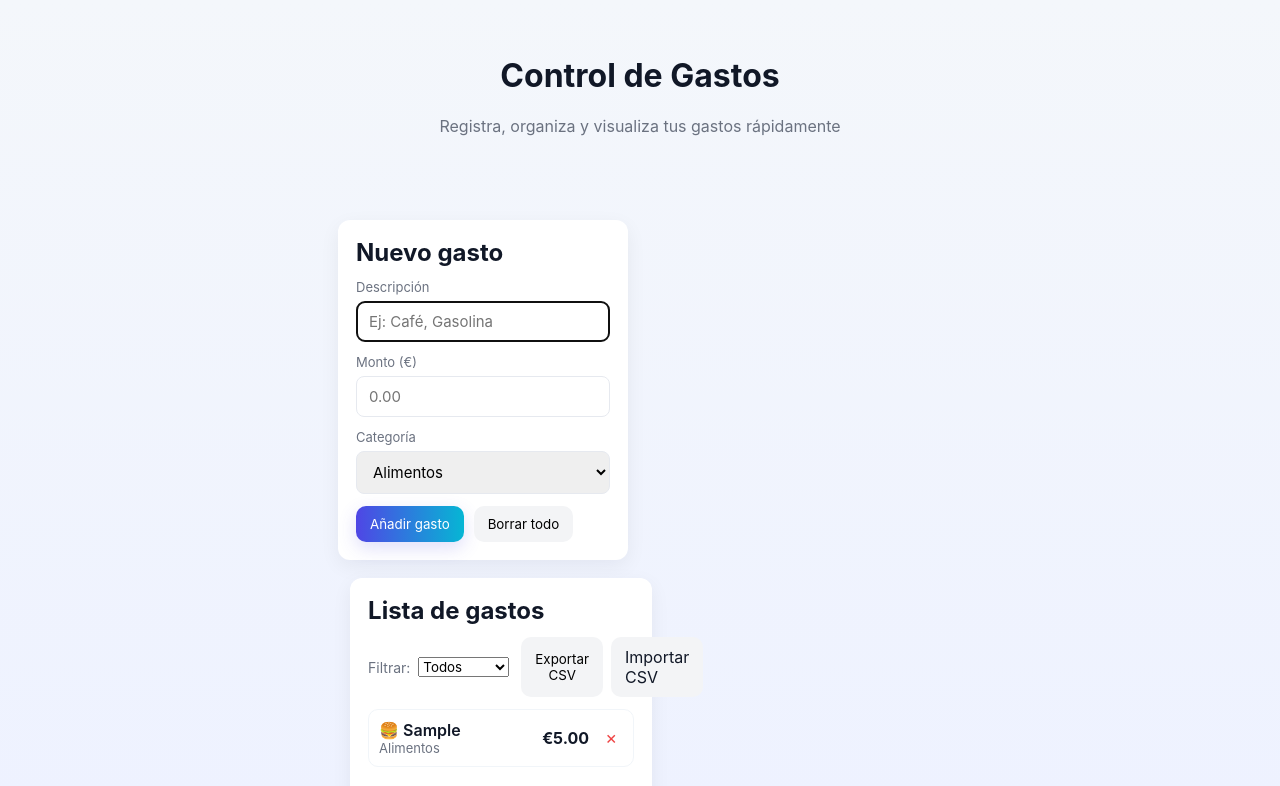
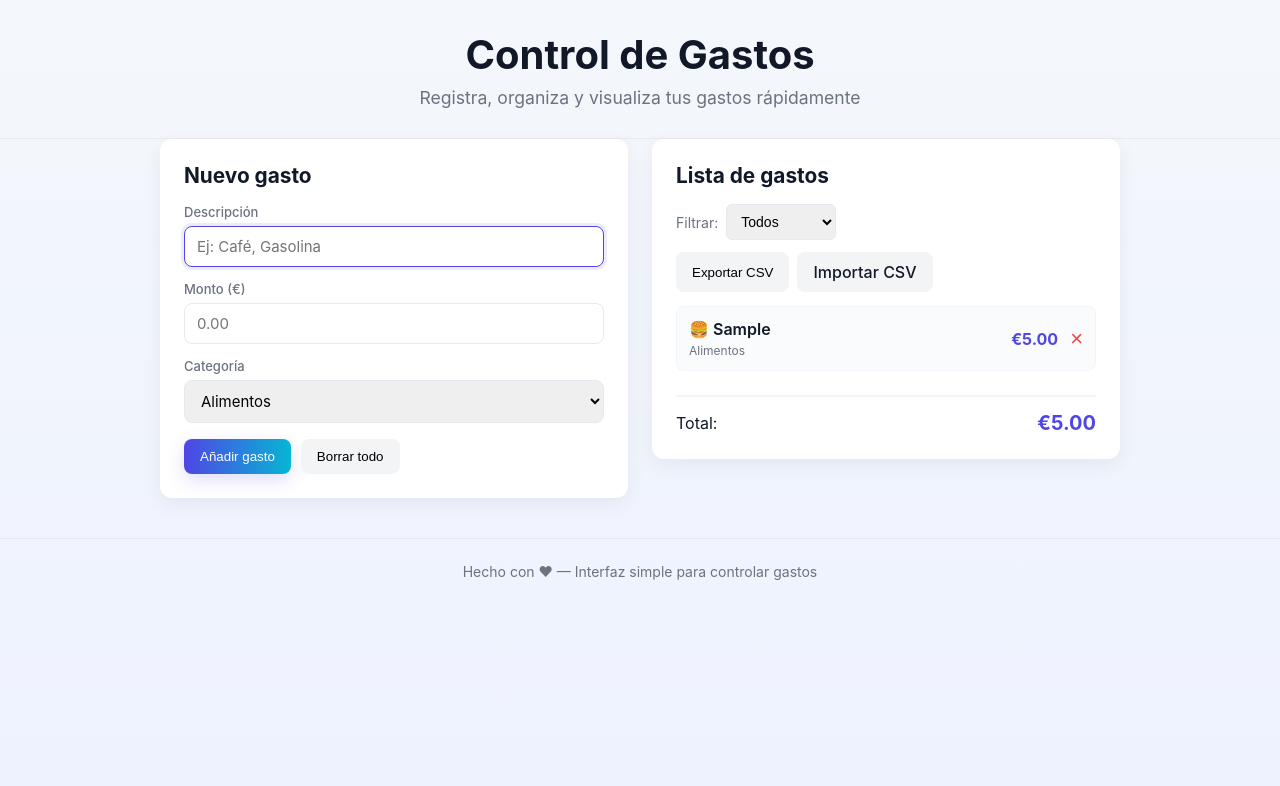
Before and after one commit to P0larCode/my-first-static-web-app, a website: page src/index.html in a window 1280 px wide. Both pictures are taken after typing "Sample", "5" into the empty fields and a click on the button "Añadir gasto". Shown: the top 786 px of the page. Drawn offline with Linux system fonts and the light colour scheme.

Commit message:
mejorar estilos CSS y estructura de diseño

```diff
--- a/src/styles.css
+++ b/src/styles.css
@@ -1,14 +1,3 @@
-* {
-  font-family: Inter, ui-sans-serif, system-ui, -apple-system, 'Segoe UI', Roboto, 'Helvetica Neue', Arial;
-}
-
-html, body {
-  margin: 0;
-  border: 0;
-  padding: 0;
-  background-color: #ffff;
-}
-
 :root{
   --bg:#f4f7fb;
   --card:#ffffff;
@@ -17,13 +6,16 @@ html, body {
   --accent-2:#06b6d4;
   --danger:#ef4444;
   --radius:12px;
-  --glass: rgba(255,255,255,0.6);
 }
 
-*{box-sizing:border-box}
-html,body{height:100%}
-body{
+*{
+  box-sizing:border-box;
   margin:0;
+  padding:0;
+}
+
+html, body {
+  height:100%;
   font-family: Inter, ui-sans-serif, system-ui, -apple-system, 'Segoe UI', Roboto, 'Helvetica Neue', Arial;
   background: linear-gradient(180deg,var(--bg),#eef2ff);
   color:#111827;
@@ -31,64 +23,274 @@ body{
   -moz-osx-font-smoothing:grayscale;
 }
 
-.container{max-width:980px;margin:28px auto;padding:0 18px}
+.container{
+  max-width:1000px;
+  margin:0 auto;
+  padding:0 20px;
+}
 
-.site-header{padding:28px 0;text-align:center}
-.site-header .tagline{color:var(--muted);margin-top:6px}
+.site-header{
+  padding:30px 0;
+  text-align:center;
+  border-bottom:1px solid rgba(0,0,0,0.05);
+}
 
-.card{background:var(--card);border-radius:var(--radius);box-shadow:0 6px 20px rgba(15,23,42,0.06);padding:18px;margin-bottom:18px}
+.site-header h1{
+  margin:0;
+  font-size:2.5em;
+  margin-bottom:8px;
+}
 
-.form-card h2,.list-card h2{margin:0 0 12px 0}
+.site-header .tagline{
+  color:var(--muted);
+  margin:0;
+  font-size:1.1em;
+}
 
-.row{display:flex;flex-direction:column;margin-bottom:12px}
-.row label{font-size:13px;color:var(--muted);margin-bottom:6px}
-.row input,.row select{padding:10px 12px;border:1px solid #e6e9ef;border-radius:8px;font-size:15px}
+main {
+  display:flex;
+  flex-wrap:wrap;
+  justify-content:center;
+  gap:24px;
+  padding:30px 0;
+  align-items:flex-start;
+}
 
-.actions{display:flex;gap:10px;align-items:center}
-.btn{padding:10px 14px;border-radius:10px;border:0;cursor:pointer;background:#f3f4f6}
-.btn.primary{background:linear-gradient(90deg,var(--accent),var(--accent-2));color:white;box-shadow:0 6px 18px rgba(79,70,229,0.18)}
-.btn:active{transform:translateY(1px)}
+.card{
+  background:var(--card);
+  border-radius:var(--radius);
+  box-shadow:0 6px 20px rgba(15,23,42,0.06);
+  padding:24px;
+  flex:1;
+  min-width:320px;
+  max-width:480px;
+}
 
-.expenses-list{list-style:none;padding:0;margin:0;max-height:320px;overflow:auto}
-.expense-item{display:flex;justify-content:space-between;align-items:center;padding:10px;border-radius:10px;border:1px solid #f1f5f9;margin-bottom:10px}
-.expense-item .left{display:flex;flex-direction:column}
-.expense-item .desc{font-weight:600}
-.expense-item .meta{font-size:13px;color:var(--muted)}
-.expense-item .right{display:flex;align-items:center;gap:10px}
-.expense-item .amount{font-weight:700}
-.expense-item .remove{background:transparent;border:0;color:var(--danger);font-size:18px;line-height:1;cursor:pointer}
+.form-card h2, .list-card h2{
+  margin:0 0 16px 0;
+  font-size:1.3em;
+}
 
-.total{display:flex;justify-content:space-between;align-items:center;padding-top:12px;border-top:1px dashed #eef2ff;margin-top:12px}
-.total strong{font-size:18px}
+.row{
+  display:flex;
+  flex-direction:column;
+  margin-bottom:14px;
+}
 
-.site-footer{padding:18px 0;text-align:center;color:var(--muted);font-size:14px}
+.row label{
+  font-size:13px;
+  color:var(--muted);
+  margin-bottom:6px;
+  font-weight:500;
+}
 
-@media (min-width:860px){
-  .form-card{width:48%;display:inline-block;vertical-align:top}
-  .list-card{width:50%;display:inline-block;margin-left:2%}
+.row input, .row select{
+  padding:10px 12px;
+  border:1px solid #e6e9ef;
+  border-radius:8px;
+  font-size:15px;
+  font-family:inherit;
+}
+
+.row input:focus, .row select:focus{
+  outline:none;
+  border-color:var(--accent);
+  box-shadow:0 0 0 3px rgba(79,70,229,0.1);
+}
+
+.actions{
+  display:flex;
+  gap:10px;
+  align-items:center;
+  margin-top:16px;
+}
+
+.btn{
+  padding:10px 16px;
+  border-radius:8px;
+  border:0;
+  cursor:pointer;
+  background:#f3f4f6;
+  font-weight:500;
+  transition:all 0.2s;
+}
+
+.btn:hover{
+  background:#e5e7eb;
+}
+
+.btn.primary{
+  background:linear-gradient(90deg,var(--accent),var(--accent-2));
+  color:white;
+  box-shadow:0 6px 18px rgba(79,70,229,0.18);
+}
+
+.btn.primary:hover{
+  transform:translateY(-2px);
+  box-shadow:0 8px 24px rgba(79,70,229,0.24);
+}
+
+.btn:active{
+  transform:translateY(1px);
+}
+
+.toolbar{
+  display:flex;
+  justify-content:space-between;
+  align-items:center;
+  margin-bottom:14px;
+  gap:12px;
+  flex-wrap:wrap;
+}
+
+.toolbar .filters{
+  display:flex;
+  align-items:center;
+  gap:8px;
+}
+
+.toolbar .filters label{
+  color:var(--muted);
+  font-size:14px;
+  margin:0;
+}
+
+.toolbar .filters select{
+  padding:8px 10px;
+  border:1px solid #e6e9ef;
+  border-radius:6px;
+  font-size:14px;
+}
+
+.toolbar .tools{
+  display:flex;
+  gap:8px;
+}
+
+.file-label{
+  display:inline-flex;
+  align-items:center;
+  gap:8px;
+  padding:10px 16px;
+  border-radius:8px;
+  background:#f3f4f6;
+  cursor:pointer;
+  font-weight:500;
+  transition:all 0.2s;
+}
+
+.file-label:hover{
+  background:#e5e7eb;
+}
+
+.file-label input{
+  display:none;
+}
+
+.expenses-list{
+  list-style:none;
+  padding:0;
+  margin:0;
+  max-height:400px;
+  overflow-y:auto;
+}
+
+.expense-item{
+  display:flex;
+  justify-content:space-between;
+  align-items:center;
+  padding:12px;
+  border-radius:8px;
+  border:1px solid #f1f5f9;
+  margin-bottom:10px;
+  background:#fafbfc;
+}
+
+.expense-item:hover{
+  background:#f0f4f8;
+}
+
+.expense-item .left{
+  display:flex;
+  flex-direction:column;
+  flex:1;
+  min-width:0;
+}
+
+.expense-item .desc{
+  font-weight:600;
+  margin-bottom:4px;
+  word-break:break-word;
+}
+
+.expense-item .meta{
+  font-size:12px;
+  color:var(--muted);
+}
+
+.expense-item .right{
+  display:flex;
+  align-items:center;
+  gap:12px;
+  margin-left:12px;
+}
+
+.expense-item .amount{
+  font-weight:700;
+  color:var(--accent);
+  min-width:80px;
+  text-align:right;
+}
+
+.expense-item .remove{
+  background:transparent;
+  border:0;
+  color:var(--danger);
+  font-size:22px;
+  line-height:1;
+  cursor:pointer;
+  transition:all 0.2s;
+}
+
+.expense-item .remove:hover{
+  transform:scale(1.3);
+}
+
+.total{
+  display:flex;
+  justify-content:space-between;
+  align-items:center;
+  padding-top:14px;
+  border-top:2px solid #f1f5f9;
+  margin-top:14px;
+  font-size:16px;
+}
+
+.total strong{
+  font-size:20px;
+  color:var(--accent);
+}
+
+
+.site-footer{
+  padding:24px 0;
+  text-align:center;
+  color:var(--muted);
+  font-size:14px;
+  border-top:1px solid rgba(0,0,0,0.05);
+  margin-top:40px;
+}
+
+@media (max-width:1080px){
+  .card{max-width:100%}
+  main{padding:20px 0}
 }
 
 @media (max-width:480px){
-  .container{padding:0 12px}
+  .container{padding:0 16px}
+  .card{padding:16px}
   .actions{flex-direction:column}
-}
-
-.toolbar{display:flex;justify-content:space-between;align-items:center;margin-bottom:12px;gap:12px}
-.toolbar .filters{display:flex;align-items:center;gap:8px}
-.toolbar .filters label{color:var(--muted);font-size:14px}
-.toolbar .tools{display:flex;gap:8px}
-.file-label{display:inline-flex;align-items:center;gap:8px;padding:10px 14px;border-radius:10px;background:#f3f4f6;cursor:pointer}
-.file-label input{display:none}
-
-@media (max-width:680px){
-  .toolbar{flex-direction:column;align-items:stretch}
-  .form-card, .list-card{width:100%;display:block;margin-left:0}
-}
-
-main {
-  margin: auto;
-  width: 50%;
-  padding: 20px;
+  .site-header h1{font-size:1.8em}
 }
 
 main > h1 {
```
